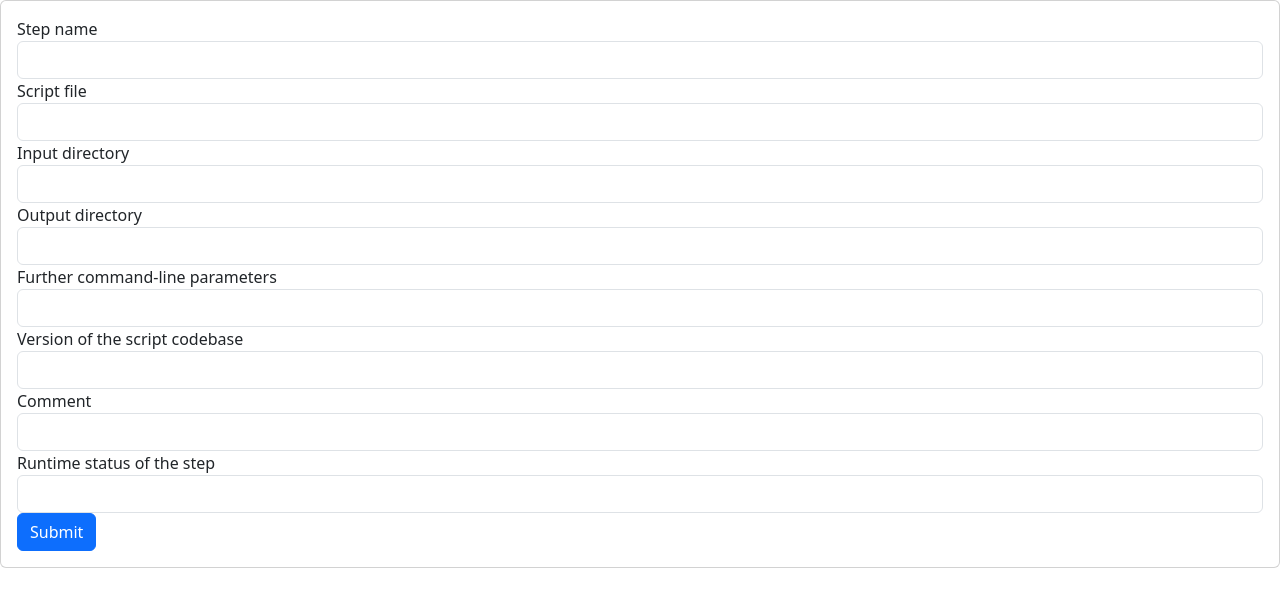
After one commit to DavidNemeskey/cc_corpus, a FastAPI app: template app/templates/edit_step.html in a window 1280 px wide. The commit adds this page. Shown: the top 607 px of the page. Run offline with FastAPI, Linux system fonts and the light colour scheme; the template is opened without the code that fills it, so the values that code supplies are empty; some libraries are stand-ins or nearby versions.

Commit message:
Edit functionality added

```diff
--- a/app/main.py
+++ b/app/main.py
@@ -67,13 +67,7 @@ def query_step_by_id(step_id: int, request: Request,
     return templates.TemplateResponse("view_step.html", context)
 
 
-@app.post("/api/create_step/", response_model=schemas.Step)
-def add_step_from_json(step: schemas.StepCreate,
-                       db: Session = Depends(get_db)
-                       ) -> schemas.Step:
-    return crud.create_step(db, step)
-
-
+# This is a GET route which displays the form to create a new step
 @app.get("/create_step_form/", response_class=HTMLResponse)
 def create_step_form(request: Request):
     context = {"request": request}
@@ -86,14 +80,73 @@ def create_step_form(request: Request):
 def add_step_from_form(request: Request,
                        db: Session = Depends(get_db),
                        stepName: str = Form(...),
-                       stepComment: str = Form(...),
+                       comment: str = Form(...),
                        ):
     step = schemas.StepCreate(
         step_name=stepName,
-        comment=stepComment)
+        comment=comment)
     db_step = crud.create_step(db, step)
     context = {"request": request, "step": db_step}
     return templates.TemplateResponse("view_step.html", context)
+
+
+@app.post("/api/create_step/", response_model=schemas.Step)
+def add_step_from_json(step: schemas.StepCreate,
+                       db: Session = Depends(get_db)
+                       ) -> schemas.Step:
+    return crud.create_step(db, step)
+
+
+# This is a GET route which displays the form to edit a step
+@app.get("/edit_step/{step_id}", response_class=HTMLResponse)
+def edit_step(step_id: int,
+              request: Request,
+              db: Session = Depends(get_db)
+              ):
+    db_step = crud.get_step_by_id(db, step_id)
+    if not db_step:
+        raise HTTPException(
+            status_code=404, detail=f"Step with {step_id=} does not exist."
+        )
+    print(db_step.further_params)
+    context = {"request": request, "step": db_step}
+    print(context["step"].further_params)
+    return templates.TemplateResponse("edit_step.html", context)
+
+
+@app.post("/update_step/", response_class=HTMLResponse)
+def update_step_from_form(request: Request,
+                          db: Session = Depends(get_db),
+                          stepId: int = Form(...),
+                          stepName: str = Form(...),
+                          scriptFile: str = Form(...),
+                          input: str = Form(...),
+                          output: str = Form(...),
+                          furtherParams: str = Form(...),
+                          scriptVersion: str = Form(...),
+                          comment: str = Form(...),
+                          status: str = Form(...),
+                          ):
+    step = schemas.StepUpdate(
+        id=stepId,
+        step_name=stepName,
+        script_file=scriptFile,
+        input=input,
+        output=output,
+        further_params=furtherParams,
+        script_version=scriptVersion,
+        comment=comment,
+        status=status,
+    )
+    crud.update_step(db, step)
+    db_step = crud.get_step_by_id(db, step.id)
+    context = {"request": request, "step": db_step}
+    return templates.TemplateResponse("view_step.html", context)
+
+
+@app.put("/step")
+def update_step(step: schemas.StepUpdate, db: Session = Depends(get_db)):
+    crud.update_step(db, step)
 
 
 @app.delete("/step/{step_id}")
--- /dev/null
+++ b/app/templates/edit_step.html
@@ -0,0 +1,60 @@
+<!DOCTYPE html>
+<html lang="en">
+<head>
+    <meta charset="UTF-8">
+    <title>CC Corpus pipeline manager</title>
+    <link href="{{ url_for('static', path='/css/bootstrap.min.css') }}" rel="stylesheet">
+</head>
+<body>
+    <div class="card card-body">
+        <form action="/update_step/" method="post">
+
+            <input type="hidden" name="stepId", value={{ step.id }}>
+
+            <div>
+                <label for="stepName">Step name</label>
+                <input type="text" class="form-control" name="stepName", value={{ step.step_name }}>
+            </div>
+
+            <div>
+                <label for="scriptFile">Script file</label>
+                <input type="text" class="form-control" name="scriptFile", value={{ step.script_file }}>
+            </div>
+
+            <div>
+                <label for="input">Input directory</label>
+                <input type="text" class="form-control" name="input", value={{ step.input }}>
+            </div>
+
+            <div>
+                <label for="output">Output directory</label>
+                <input type="text" class="form-control" name="output", value={{ step.output }}>
+            </div>
+
+            <div>
+                <label for="furtherParams">Further command-line parameters</label>
+                <input type="text" class="form-control" name="furtherParams", value={{ step.further_params }}>
+            </div>
+
+            <div>
+                <label for="scriptVersion">Version of the script codebase</label>
+                <input type="text" class="form-control" name="scriptVersion", value={{ step.script_version }}>
+            </div>
+
+            <div>
+                <label for="comment">Comment</label>
+                <input type="text" class="form-control" name="comment", value={{ step.comment }}>
+            </div>
+
+            <div>
+                <label for="status">Runtime status of the step</label>
+                <input type="text" class="form-control" name="status", value={{ step.status }}>
+            </div>
+
+            <input type="submit" class="btn btn-primary">
+
+
+        </form>
+
+    </div>
+</body>
--- a/app/templates/list_steps.html
+++ b/app/templates/list_steps.html
@@ -27,6 +27,7 @@
                     <td>{{ step.status }}</td>
                     <td>
                         <a href="/step/{{step.id}}">view</a>
+                        <a href="/edit_step/{{step.id}}">edit</a>
                     </td>
                 </tr>
             {% endfor %}
--- a/app/templates/new_step.html
+++ b/app/templates/new_step.html
@@ -6,7 +6,7 @@
     <link href="{{ url_for('static', path='/css/bootstrap.min.css') }}" rel="stylesheet">
 </head>
 <body>
-    <div>
+    <div class="card card-body">
         <form action="/create_step/" method="post">
 
             <div>
@@ -15,8 +15,8 @@
             </div>
 
             <div>
-                <label for="stepComment">comment</label>
-                <input type="text" class="form-control" name="stepComment", value=" ">
+                <label for="comment">comment</label>
+                <input type="text" class="form-control" name="comment", value=" ">
             </div>
 
             <input type="submit" class="btn btn-primary">
```
Also changed, not shown: app/crud.py (+15 -0 lines), app/schemas.py (+16 -0 lines), app/templates/view_step.html (+6 -1 lines), app/sql_app.db.
